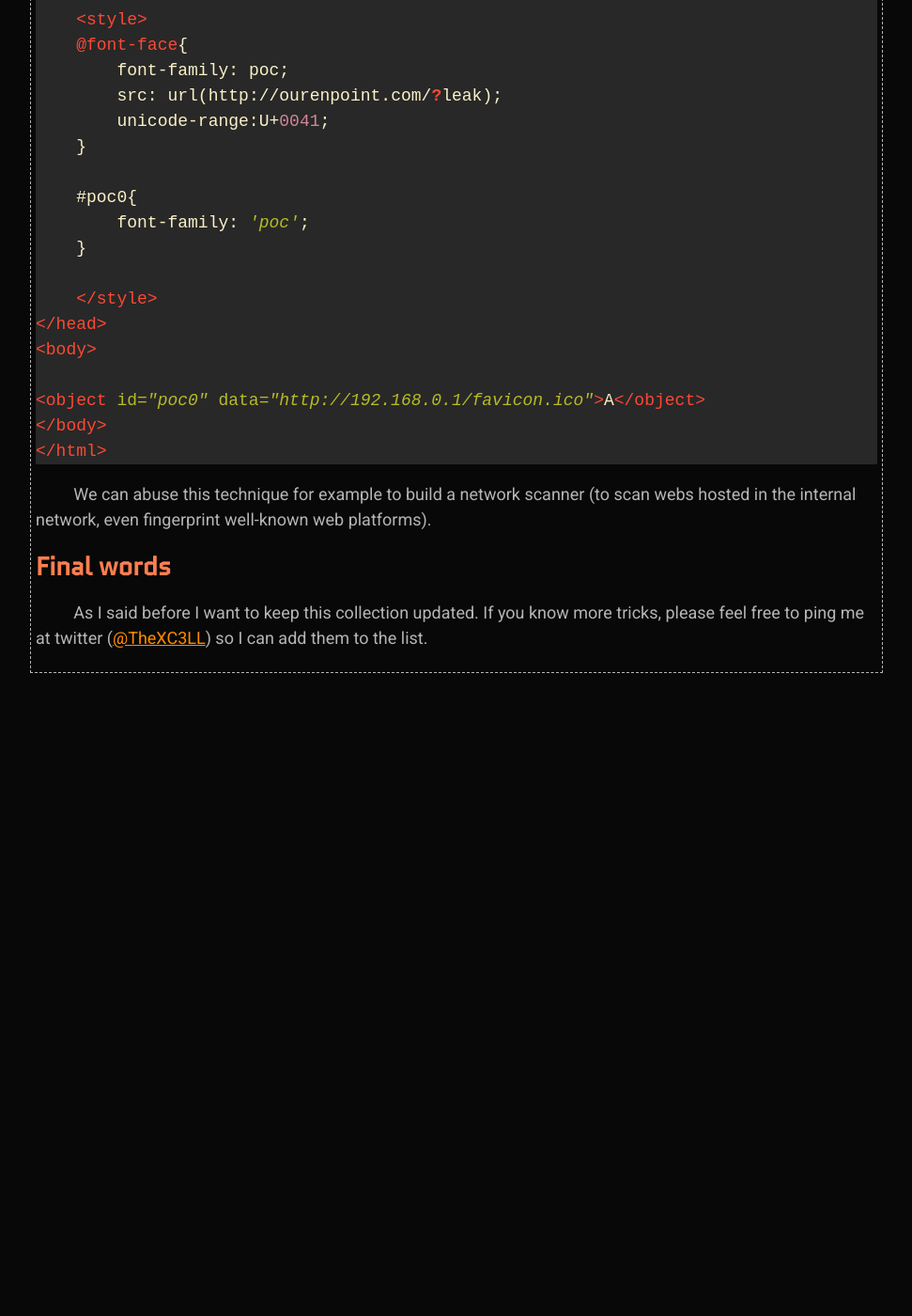
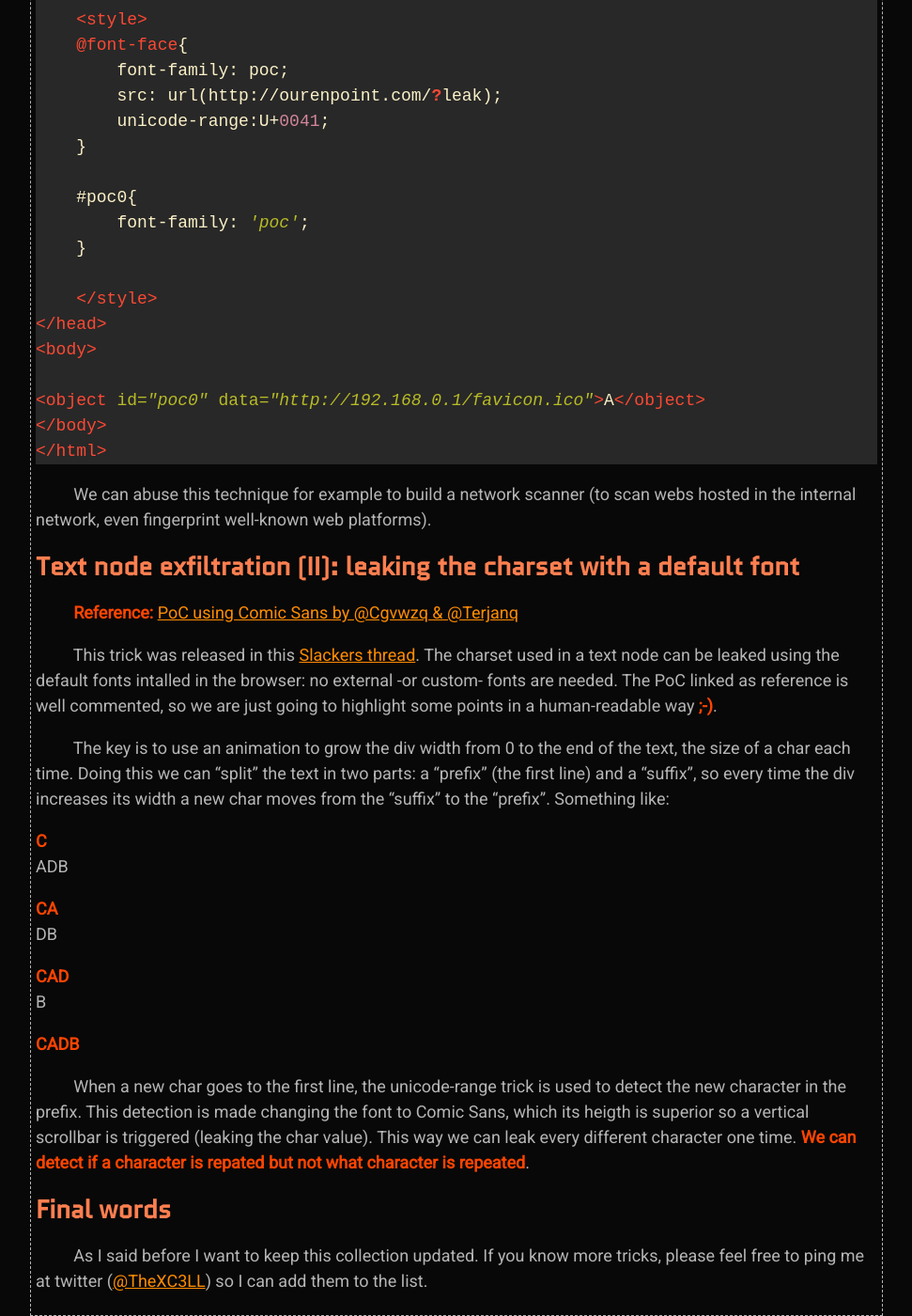
Before and after one commit to X-C3LL/x-c3ll.github.io, a Jekyll site: the page built from _posts/2019-10-16-CSS-Injection-Primitives.md, in a window 1280 px wide and 1400 px high, scrolled down 3442 px. Shown: the whole window at 94% size, without its empty margins (154-1125 px from the left). Built offline with Jekyll 4.4.1, drawn with Linux system fonts in a browser that asks for light colours; before the commit the page ends 4158 px from its top, so only the background shows below that; some of the changed text lies outside the part shown.

Commit message:
Update 2019-10-16-CSS-Injection-Primitives.md

```diff
--- a/_posts/2019-10-16-CSS-Injection-Primitives.md
+++ b/_posts/2019-10-16-CSS-Injection-Primitives.md
@@ -130,6 +130,29 @@ This trick is an alternative to onerror. Basically the main idea is to use a cus
 We can abuse this technique for example to build a network scanner (to scan webs hosted in the internal network, even fingerprint well-known web platforms).
 
 
+## Text node exfiltration (II): leaking the charset with a default font
+&nbsp;&nbsp;&nbsp;&nbsp;&nbsp;&nbsp;&nbsp;&nbsp;
+__Reference:__ [PoC using Comic Sans by @Cgvwzq & @Terjanq](https://demo.vwzq.net/css2.html)
+
+&nbsp;&nbsp;&nbsp;&nbsp;&nbsp;&nbsp;&nbsp;&nbsp;
+This trick was released in this [Slackers thread](https://www.reddit.com/r/Slackers/comments/dzrx2s/what_can_we_do_with_single_css_injection/). The charset used in a text node can be leaked using the default fonts intalled in the browser: no external -or custom- fonts are needed. The PoC linked as reference is well commented, so we are just going to highlight some points in a human-readable way __;-)__.
+
+&nbsp;&nbsp;&nbsp;&nbsp;&nbsp;&nbsp;&nbsp;&nbsp;
+The key is to use an animation to grow the div width from 0 to the end of the text, the size of a char each time. Doing this we can "split" the text in two parts: a "prefix" (the first line) and a "suffix", so every time the div increases its width a new char moves from the "suffix" to the "prefix". Something like:
+
+__C__<br>ADB
+
+__CA__<br>DB
+
+__CAD__<br>B
+
+__CADB__
+
+&nbsp;&nbsp;&nbsp;&nbsp;&nbsp;&nbsp;&nbsp;&nbsp;
+When a new char goes to the first line, the unicode-range trick is used to detect the new character in the prefix. This detection is made changing the font to Comic Sans, which its heigth is superior so a vertical scrollbar is triggered (leaking the char value). This way we can leak every different character one time. __We can detect if a character is repated but not what character is repeated__.
+
+
+
 ## Final words
 &nbsp;&nbsp;&nbsp;&nbsp;&nbsp;&nbsp;&nbsp;&nbsp;
 As I said before I want to keep this collection updated. If you know more tricks, please feel free to ping me at twitter ([@TheXC3LL](https://twitter.com/TheXC3LL)) so I can add them to the list.
```
Also changed, not shown: other parts of _posts/2019-10-16-CSS-Injection-Primitives.md (+2 -2 lines).
